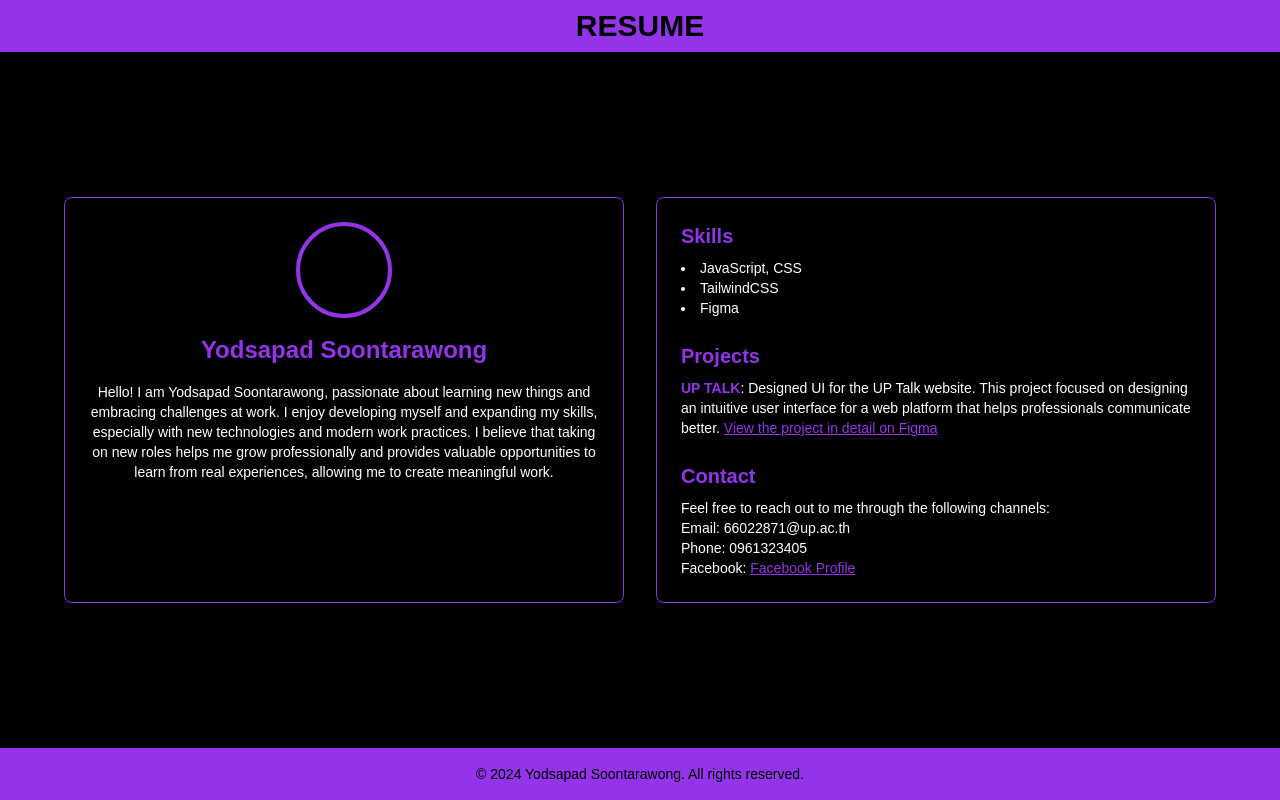
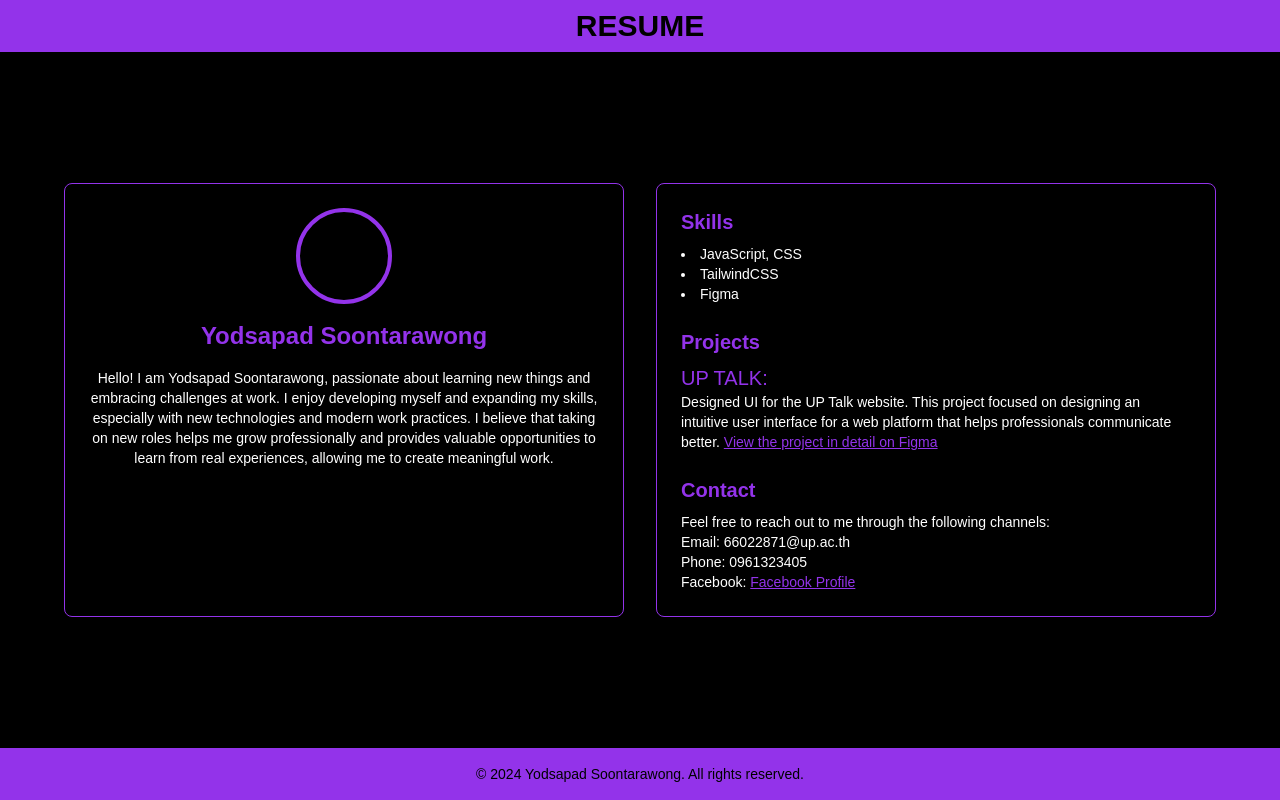
Before and after one commit to yodsapad/resume-portfolio1, a Next.js app: page / in a window 1280 px wide. Built offline with nearby package versions, Linux system fonts and the light colour scheme.

Commit message:
แก้ไขUPtalk

```diff
--- a/pages/index.js
+++ b/pages/index.js
@@ -42,7 +42,7 @@ export default function Home() {
               Projects
             </h3>
             <p className="text-sm">
-              <strong className="text-purple-600">UP TALK</strong>: Designed UI for the UP Talk website. This
+              <h3 className="text-xl font-medium text-purple-600">UP TALK:</h3> Designed UI for the UP Talk website. This
               project focused on designing an intuitive user interface for a web
               platform that helps professionals communicate better.{" "}
               <a
```
